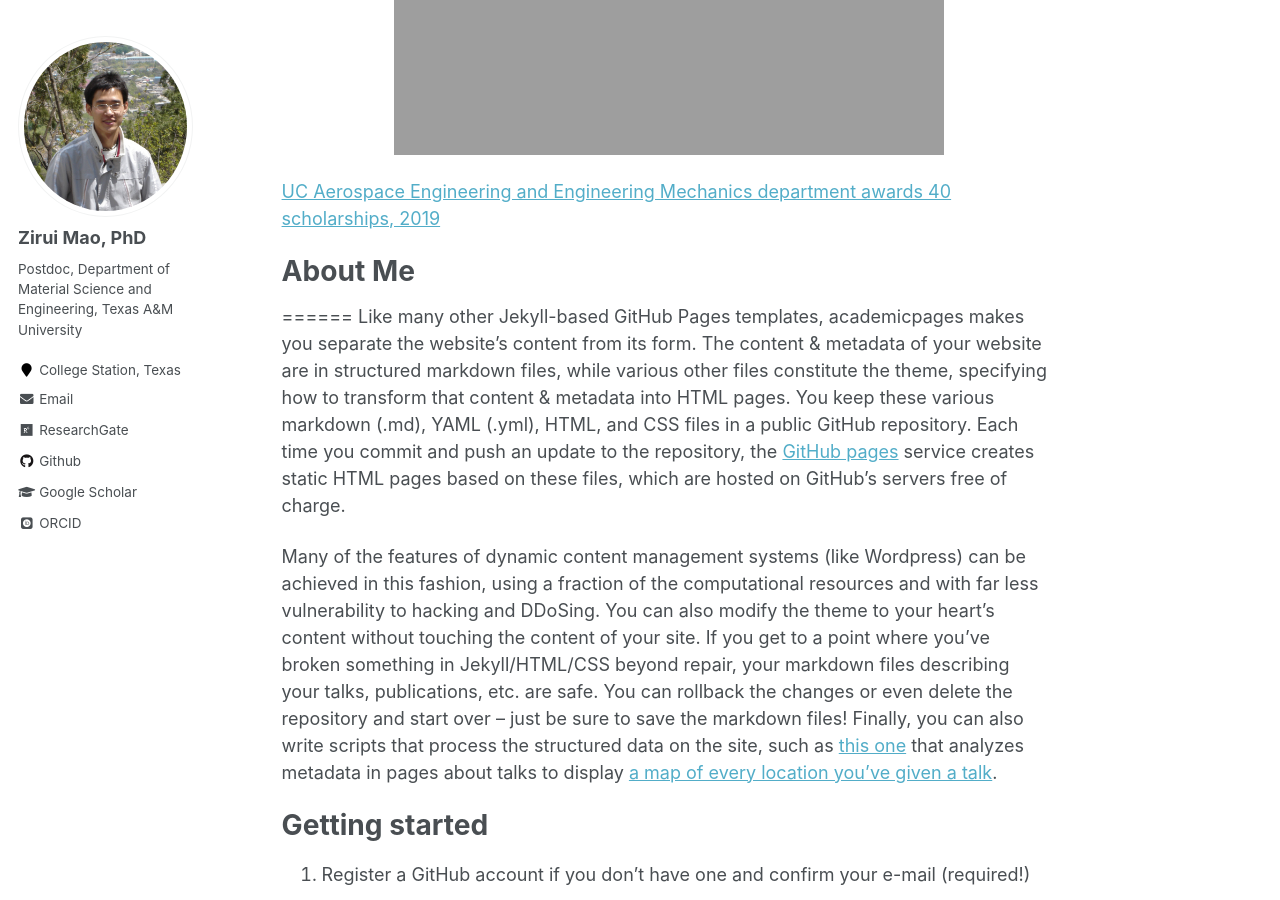
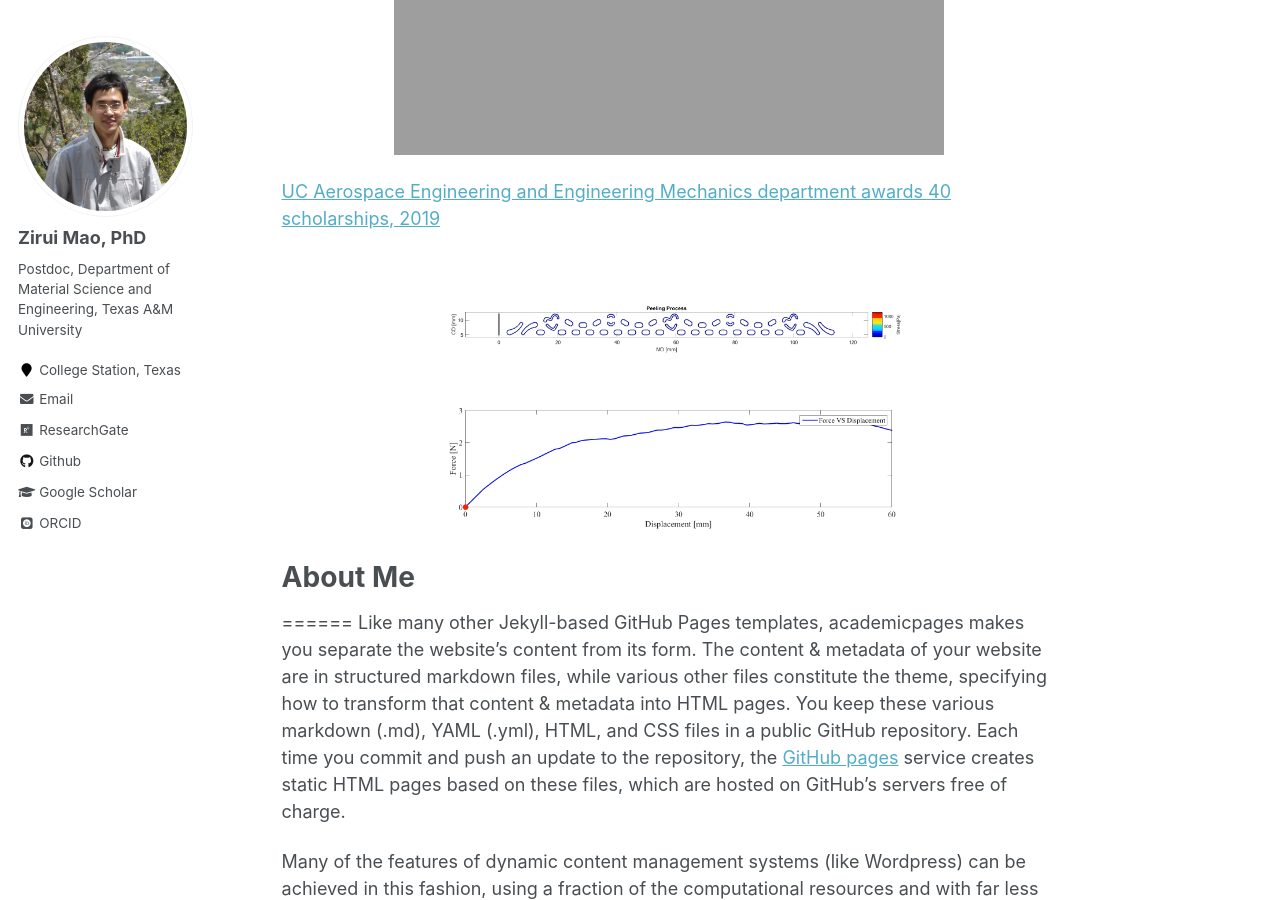
Before and after one commit to maozirui0827/maozirui.github.io, a Jekyll site: the page built from _pages/about.md, in a window 1280 px wide and 900 px high, scrolled down 390 px. Built offline with Jekyll 4.4.1, drawn with Linux system fonts in a browser that asks for light colours; some web fonts are replaced.

Commit message:
Update about.md

```diff
--- a/_pages/about.md
+++ b/_pages/about.md
@@ -12,6 +12,10 @@ redirect_from:
   <img src="https://maozirui.github.io/images/group.png?raw=true" alt="Photo" style="width: 550px;"/>
 </p>
 [UC Aerospace Engineering and Engineering Mechanics department awards 40 scholarships, 2019](https://www.uc.edu/news/articles/2019/05/n20834009.html)
+
+<p align="center">
+  <img src="https://maozirui.github.io/images/Shear Peeling Process.gif?raw=true" alt="Photo" style="width: 550px;"/>
+</p>
 
 # About Me
 ======
```
